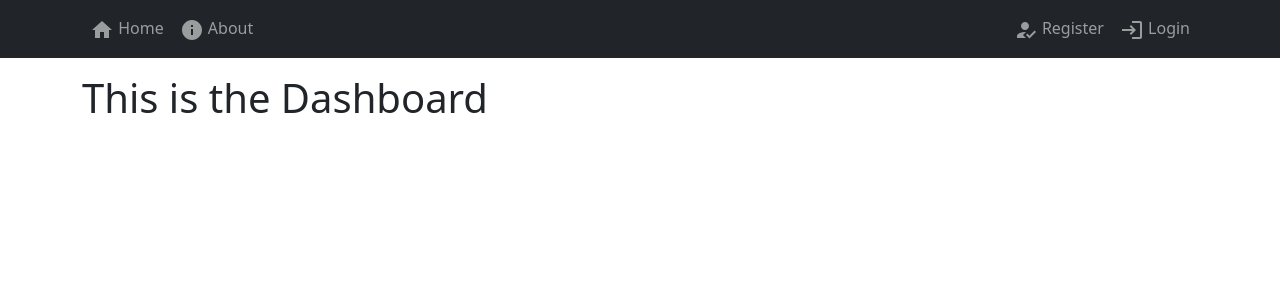
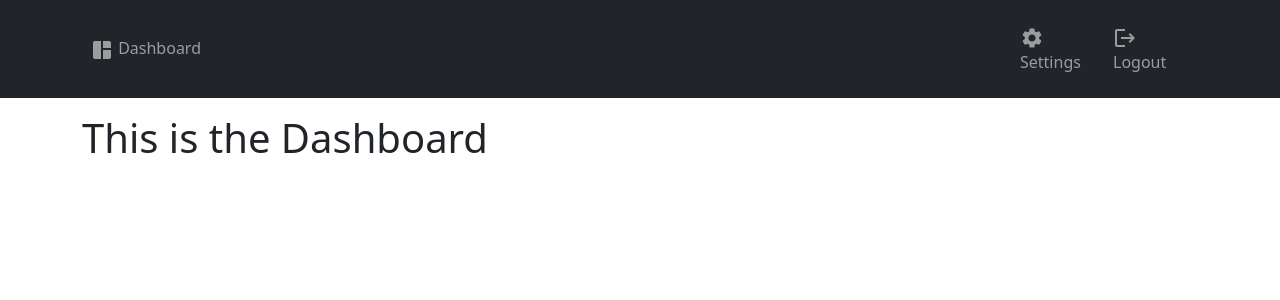
Before and after one commit to mattiacmancini/farm_manager, a React (Create React App) app in the folder frontend/: page /dashboard in a window 1280 px wide. Shown: the top 300 px of the page. Built offline with nearby package versions, Linux system fonts and the light colour scheme; sample sign-in values are in the browser's storage.

Commit message:
Dynamic navbar based on authentication

```diff
--- a/frontend/src/App.js
+++ b/frontend/src/App.js
@@ -7,7 +7,7 @@ import Login from './components/Login';
 import NavBar from './components/NavBar';
 import { Routes, Route, BrowserRouter as Router } from "react-router-dom";
 import Dashboard from './components/Dashboard';
-
+import { AuthProvider } from './components/AuthContext'; // Import your AuthProvider
 
 
 function App() {
@@ -17,20 +17,22 @@ function App() {
   return (
 
     <Router>
+      <AuthProvider>
         <div className='app-container'>
-        <NavBar />
+          <NavBar></NavBar>
           <div className='content-section'>
             <div className='container'>
               <Routes>
                 <Route exact path="/" element={<Home />} />
                 <Route exact path="/about" element={<About />} />
-              <Route exact path="/login" element={<Login baseUrl={baseUrl}/>} />
-              <Route exact path="/register" element={<Register baseUrl={baseUrl}/>} />
-              <Route exact path="/dashboard" element={<Dashboard/>}/>
+                <Route exact path="/login" element={<Login baseUrl={baseUrl} />} />
+                <Route exact path="/register" element={<Register baseUrl={baseUrl} />} />
+                <Route exact path="/dashboard" element={<Dashboard />} />
               </Routes>
             </div>
           </div>
         </div>
+      </AuthProvider>
     </Router>
   );
 }
--- /dev/null
+++ b/frontend/src/components/AuthContext.js
@@ -0,0 +1,49 @@
+import React, { createContext, useContext, useState, useEffect } from 'react';
+import jwt_decode from 'jwt-decode';
+
+const AuthContext = createContext();
+
+export const AuthProvider = ({ children }) => {
+  const [user, setUser] = useState(null);
+
+  // Function to set the user when they log in
+  const login = (token) => {
+    // Decode the user data from the token
+    const userData = jwt_decode(token);
+
+    // Store the token in local storage
+    localStorage.setItem('token', token);
+
+    // Set the user data in the state
+    setUser(userData);
+  };
+
+  // Function to log out the user
+  const logout = () => {
+    localStorage.removeItem('token'); // Remove the token from local storage
+    setUser(null);
+  };
+
+  useEffect(() => {
+    const storedToken = localStorage.getItem('token');
+
+    // If a token exists, set the user
+    if (storedToken) {
+      // You may want to decode the token and perform additional checks here
+      setUser({ token: storedToken });
+    }
+
+    // This will trigger a re-render when the user changes
+  }, []);
+
+  return (
+    <AuthContext.Provider value={{ user, login, logout }}>
+      {children}
+    </AuthContext.Provider>
+  );
+};
+
+// Custom hook to access the AuthContext
+export const useAuth = () => {
+  return useContext(AuthContext);
+};
--- a/frontend/src/components/Login.js
+++ b/frontend/src/components/Login.js
@@ -1,9 +1,10 @@
 import React, { useState, useEffect } from 'react';
 import { Link, useNavigate } from 'react-router-dom';
 import axios from 'axios';
-import jwt_decode from 'jwt-decode';
+import { useAuth } from './AuthContext'; // Import useAuth
 
 function Login(props) {
+  const { login } = useAuth(); // Access the login function from AuthContext
   const [formData, setFormData] = useState({
     email: '',
     password: '',
@@ -45,12 +46,10 @@ function Login(props) {
       const response = await axios.post(`${props.baseUrl}login`, formData);
 
       if (response.status === 200) {
-        localStorage.setItem('token', response.data.token);
-        console.log(jwt_decode(response.data.token))
+        // localStorage.setItem('token', response.data.token);
+        login(response.data.token); // Call login function with user data
         setSuccessMessage('User successfully logged-in!');
-        setTimeout(() => {
-          navigate(`/dashboard`);
-        }, 2000);
+        navigate(`/dashboard`);
       }
     } catch (error) {
       if (error.response && error.response.status === 400) {
--- /dev/null
+++ b/frontend/src/components/Logout.js
@@ -0,0 +1,20 @@
+import React from 'react';
+import { Link } from 'react-router-dom';
+import { useAuth } from './AuthContext';
+import LogoutIcon from '@mui/icons-material/Logout'; // Import your logout icon
+
+function Logout() {
+  const { logout } = useAuth(); // Access the logout function from AuthContext
+
+  const handleLogout = () => {
+    logout(); // Call the logout function to clear user data and remove the token from local storage
+  };
+
+  return (
+    <Link to="/" className="nav-item nav-link" onClick={handleLogout}>
+      <LogoutIcon /> Logout
+    </Link>
+  );
+}
+
+export default Logout;
--- a/frontend/src/components/NavBar.js
+++ b/frontend/src/components/NavBar.js
@@ -1,28 +1,53 @@
-import React, { Component } from 'react'
+import React from 'react';
 import { Link } from "react-router-dom";
 import HomeIcon from '@mui/icons-material/Home';
 import InfoIcon from '@mui/icons-material/Info';
 import HowToRegIcon from '@mui/icons-material/HowToReg';
 import LoginIcon from '@mui/icons-material/Login';
+import SpaceDashboardIcon from '@mui/icons-material/SpaceDashboard';
+import SettingsIcon from '@mui/icons-material/Settings';
+import { useAuth } from './AuthContext'; // Import useAuth
+import Logout from './Logout';
 
-export class NavBar extends Component {
-  render() {
+function NavBar() {
+  const { user } = useAuth(); // Access the user from AuthContext
+
   return (
     <nav className="navbar navbar-expand-lg navbar-dark bg-dark mb-3">
       <div className='container'>
-          <div className="navbar-nav mr-auto w-100">
+        {user ? ( // Check if a user is authenticated
+          <>
+            <div className='col-md-2 navbar-nav nav-link'>
+              <Link to="/dashboard" className="nav-item nav-link"> <SpaceDashboardIcon /> Dashboard </Link>
+            </div>
+            <div className='col-md-8'></div>
+            <div className='col-md-1 navbar-nav nav-link'>
+              <Link to="/register" className="nav-item nav-link"> <SettingsIcon /> Settings </Link>
+            </div>
+            <div className='col-md-1 navbar-nav nav-link'>
+              <Logout /> {/* Render the Logout component */}
+            </div>
+          </>
+        ) : (
+          <>
+            <div className='col-md-1 navbar-nav nav-link'>
               <Link to="/" className="nav-item nav-link"> <HomeIcon /> Home </Link>
+            </div>
+            <div className='col-md-1 navbar-nav nav-link'>
               <Link to="/about" className="nav-item nav-link"> <InfoIcon /> About </Link>
             </div>
-          <div className="navbar-nav ml-auto w-100 justify-content-end">
+            <div className='col-md-8'></div>
+            <div className='col-md-1 navbar-nav nav-link'>
               <Link to="/register" className="nav-item nav-link"> <HowToRegIcon /> Register </Link>
+            </div>
+            <div className='col-md-1 navbar-nav nav-link'>
               <Link to="/login" className="nav-item nav-link"> <LoginIcon /> Login </Link>
             </div>
+          </>
+        )}
       </div>
-
     </nav>
-    )
-  }
+  );
 }
 
-export default NavBar
+export default NavBar;
--- a/frontend/src/index.js
+++ b/frontend/src/index.js
@@ -4,12 +4,15 @@ import './index.css';
 import App from './App';
 import reportWebVitals from './reportWebVitals';
 import 'bootstrap/dist/css/bootstrap.min.css';
+import { AuthProvider } from './components/AuthContext'
 
 const root = ReactDOM.createRoot(document.getElementById('root'));
 root.render(
   <React.StrictMode>
-    <App />
-  </React.StrictMode>
+    <AuthProvider>
+      <App />
+    </AuthProvider>
+  </React.StrictMode>,
 );
 
 // If you want to start measuring performance in your app, pass a function
```
Lines whose indentation alone changed are shown as unchanged.
